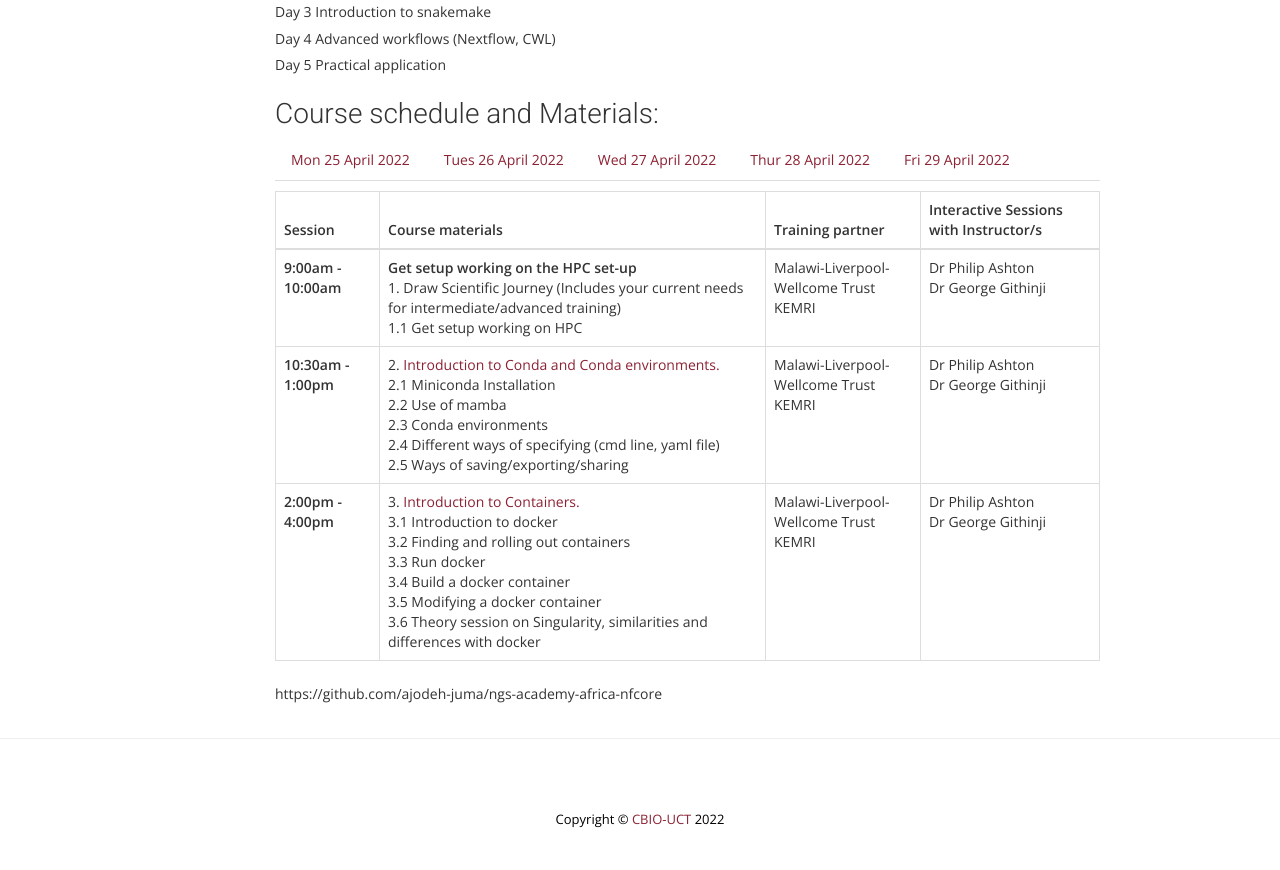
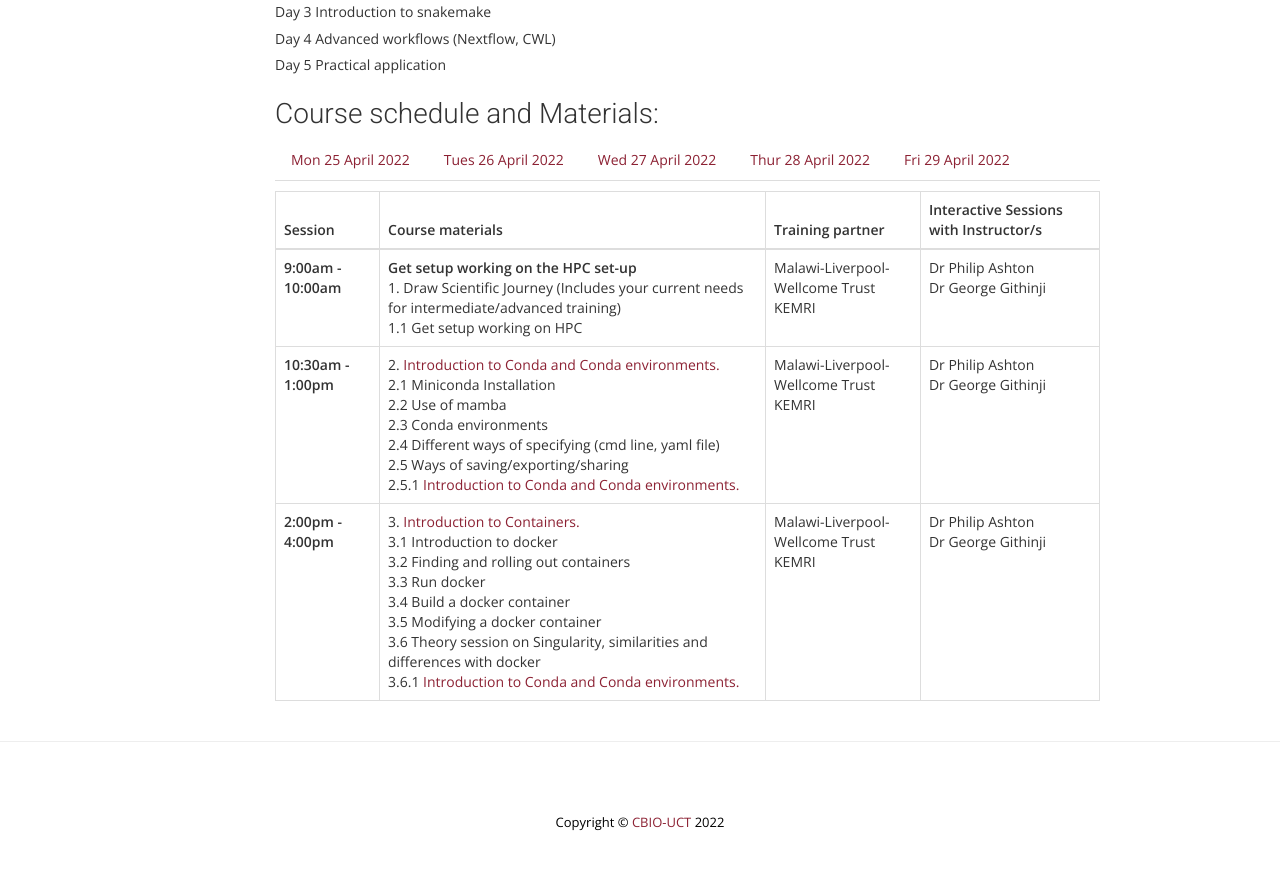
Before and after one commit to uct-cbio/ngs-academy, a Jekyll site: the page built from _posts/2022-04-13-Advanced-Training-Developing- Workflows.md, in a window 1280 px wide and 900 px high, scrolled down 1132 px. Shown: the top 870 px of the window. Built offline with Jekyll 4.4.1, drawn with Linux system fonts in a browser that asks for light colours; nearby versions of some CDN libraries; some web fonts are replaced; comment, search, counter and statistics services are not loaded.

Commit message:
remmoved a link

```diff
--- a/_posts/2022-04-13-Advanced-Training-Developing- Workflows.md
+++ b/_posts/2022-04-13-Advanced-Training-Developing- Workflows.md
@@ -172,6 +172,8 @@ The NGS Academy forms part of the Africa CDC Pathogen Genomics Initiative (PGI).
     <li>2.3 Conda environments</li>
      <li>2.4 Different ways of specifying (cmd line, yaml file)</li>
        <li>2.5 Ways of saving/exporting/sharing</li>
+        <li>2.5.1 <a href="{{ site.url }}uploads/practical_1_mamba.docx" target="_blank">Introduction to Conda and Conda environments.</a></li>
+
 </ol>
 </ul></td>
       <td><ul>
@@ -199,6 +201,8 @@ The NGS Academy forms part of the Africa CDC Pathogen Genomics Initiative (PGI).
     <li>3.4 Build a docker container</li>
     <li>3.5 Modifying a docker container</li>
      <li>3.6 Theory session on Singularity, similarities and differences with docker</li>
+      <li>3.6.1 <a href="{{ site.url }}uploads/docker_practical_exercise.docx" target="_blank">Introduction to Conda and Conda environments.</a></li>
+
 </ol>
 </ul></td>
       <td><ul>
@@ -488,6 +492,3 @@ persisting data</li>
 </table>  </p>
 	</div>
 </div>
-
-
-https://github.com/ajodeh-juma/ngs-academy-africa-nfcore
```
Also changed, not shown: 2 other files.
